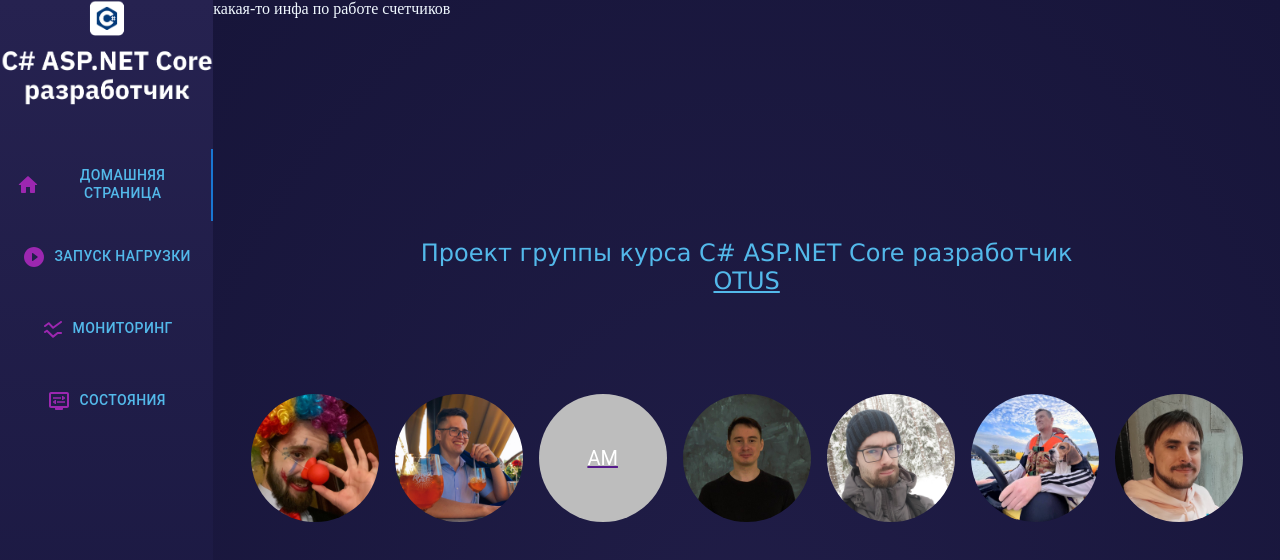
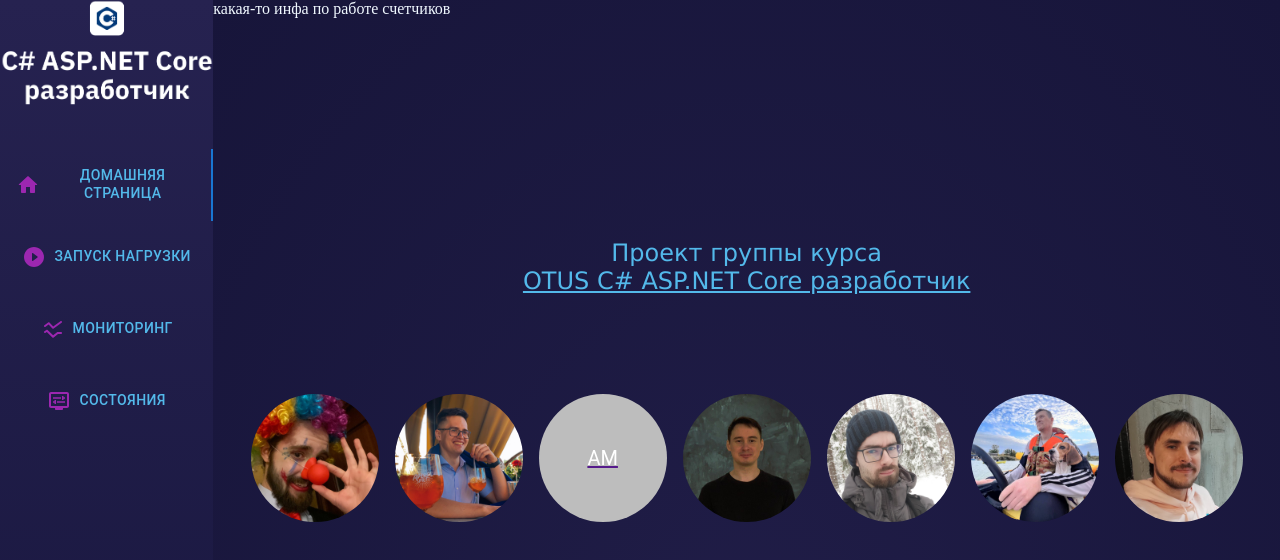
Before and after one commit to Mikhuil-Kop/AspNetGroupUserFunctionality, a React (Create React App) app in the folder frontend/: page / in a window 1280 px wide. Shown: the top 560 px of the page. Built offline with nearby package versions, Linux system fonts and the light colour scheme.

Commit message:
поменял текст ссылки на домашней странице

```diff
--- a/frontend/src/Components/Content/Content.tsx
+++ b/frontend/src/Components/Content/Content.tsx
@@ -63,8 +63,8 @@
             return (
                 <div className="home__page">
                     <span className="intro">
-                        Проект группы курса C# ASP.NET Core разработчик <br />
-                        <a href="https://otus.ru/lessons/asp-net/" style={{color: 'inherit'}}>OTUS</a>
+                        Проект группы курса <br />
+                        <a href="https://otus.ru/lessons/asp-net/" style={{color: 'inherit'}}>OTUS C# ASP.NET Core разработчик</a>
                     </span>
                     <Stack direction="row" spacing={{ xs: 1, sm: 2 }} useFlexGap flexWrap="wrap">
                         {authors.map((person) => {
```
